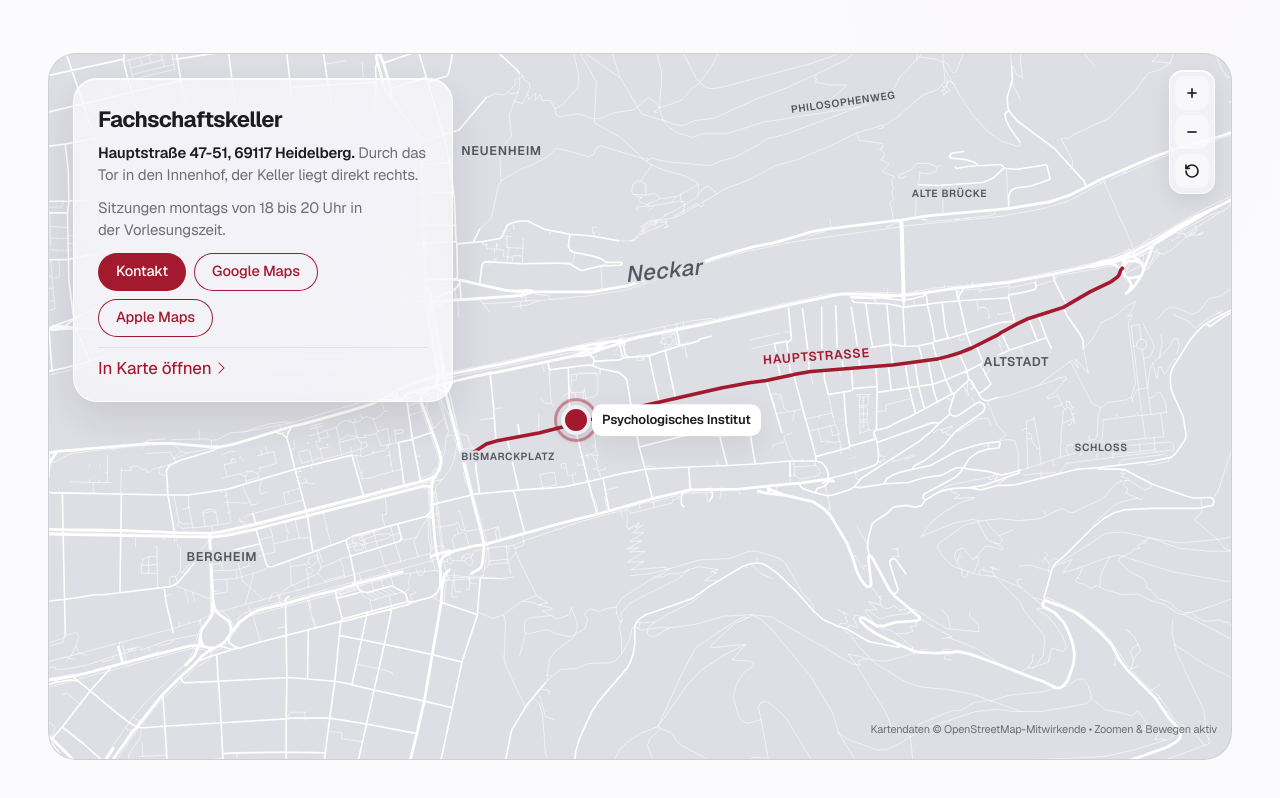
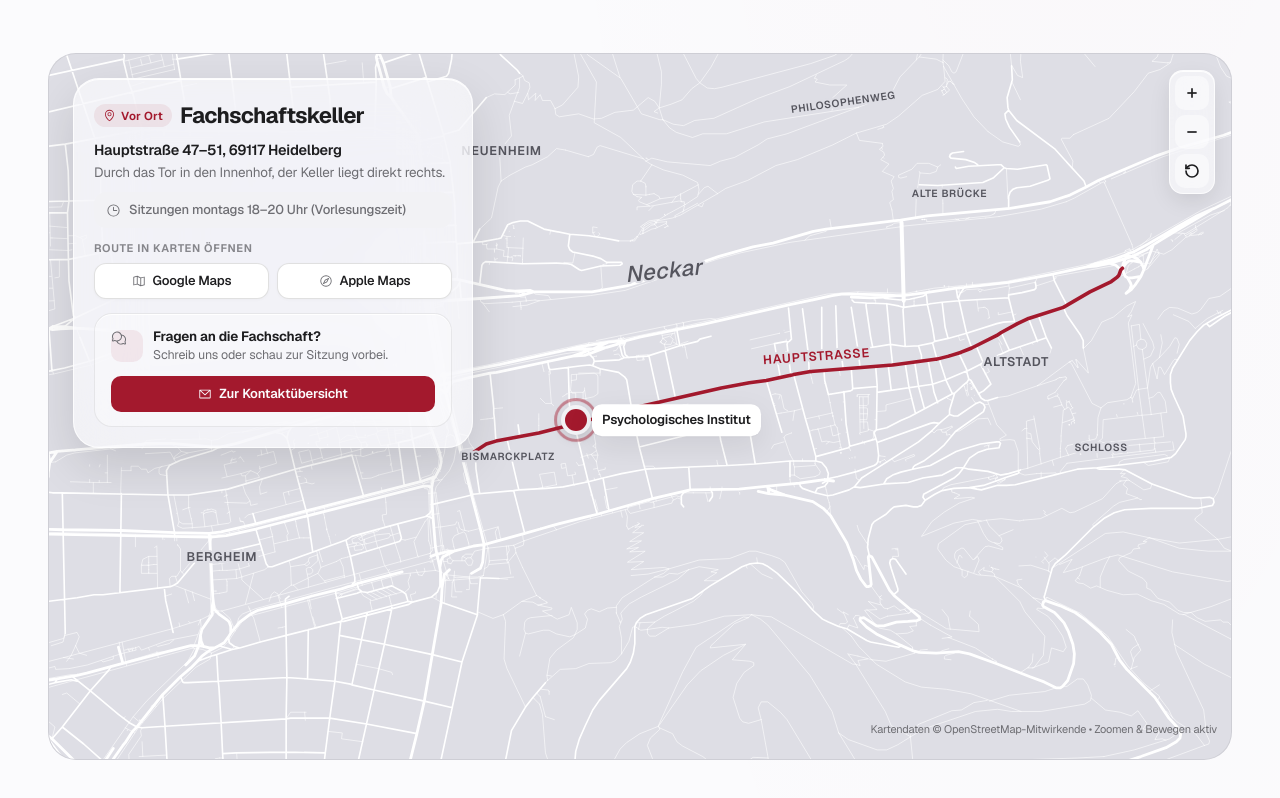
Before and after one commit to nurimodabber/fachschaft-psychologie-relaunch, a website built with Vite: page index.html in a window 1280 px wide. Shown: the part 5568-6366 px from the top of the page. Built offline with nearby package versions, Linux system fonts and the light colour scheme.

Commit message:
Redesign location card: eliminate duplicate map links and visually separate contact

```diff
--- a/css/style.css
+++ b/css/style.css
@@ -341,15 +341,40 @@ a.ext::after{content:"";display:inline-block;width:.62em;height:.62em;margin-lef
 @keyframes ping{0%{transform:scale(.6);opacity:.8}100%{transform:scale(2.6);opacity:0}}
 .pin-label{position:absolute;z-index:2;transform:translate(16px,-50%) scale(calc(1 / var(--map-scale, 1)));transform-origin:left center;background:var(--raise);color:var(--text);font-size:13px;font-weight:600;padding:6px 10px;border-radius:10px;box-shadow:var(--shadow);white-space:nowrap;transition:transform .12s ease-out}
 
-.mapcard{position:absolute;z-index:3;left:24px;top:24px;width:min(380px,calc(100% - 48px));background:var(--glass-card-bg);-webkit-backdrop-filter:blur(32px) saturate(210%);backdrop-filter:blur(32px) saturate(210%);border:1px solid var(--glass-card-border);border-radius:24px;padding:24px 24px 20px;box-shadow:0 16px 44px rgba(0,0,0,.1),inset 0 1px 0 var(--glass-highlight)}
-.mapcard h3{font-size:22px;font-weight:700;letter-spacing:-.03em;margin:0 0 6px}
-.mapcard p{margin:0 0 12px;font-size:15px;color:var(--text2);line-height:1.44}
-.mapcard p b{color:var(--text);font-weight:600}
-.mapcard .btns{display:flex;flex-wrap:wrap;align-items:center;gap:8px}
-.mapcard-sublinks{margin-top:10px;padding-top:8px;border-top:1px solid var(--hair2);display:flex;align-items:center;justify-content:space-between}
+.mapcard{position:absolute;z-index:3;left:24px;top:24px;width:min(400px,calc(100% - 48px));background:var(--glass-card-bg);-webkit-backdrop-filter:blur(32px) saturate(210%);backdrop-filter:blur(32px) saturate(210%);border:1px solid var(--glass-card-border);border-radius:26px;padding:20px;box-shadow:0 18px 48px rgba(0,0,0,.12),inset 0 1px 0 var(--glass-highlight);display:flex;flex-direction:column;gap:14px}
+.mapcard-spot{display:flex;align-items:center;gap:8px;margin-bottom:6px}
+.spot-pill{display:inline-flex;align-items:center;gap:5px;font-size:11.5px;font-weight:650;letter-spacing:.02em;padding:3px 9px;border-radius:999px;background:var(--accent-soft);color:var(--accent-text)}
+.spot-pill .i{width:13px;height:13px}
+.mapcard h3{font-size:22px;font-weight:700;letter-spacing:-.03em;margin:0;color:var(--text)}
+.mapcard-addr{margin:8px 0 0;font-size:14.5px;line-height:1.44;color:var(--text2)}
+.mapcard-addr b{color:var(--text);font-weight:600;display:block;margin-bottom:2px}
+.mapcard-addr span{display:block;font-size:13.5px}
+.mapcard-time{display:flex;align-items:center;gap:8px;margin-top:10px;padding:8px 12px;border-radius:12px;background:var(--bg2);font-size:13px;font-weight:500;color:var(--text2)}
+.mapcard-time .mt-icon{display:inline-flex;align-items:center;justify-content:center;color:var(--text2)}
+.mapcard-time .mt-icon .i{width:15px;height:15px}
+
+/* Route & Navigation (einheitlich, keine Doppelungen) */
+.mapcard-route-zone{margin-top:12px}
+.m-route-label{display:block;font-size:11px;font-weight:650;text-transform:uppercase;letter-spacing:.06em;color:var(--text3);margin-bottom:6px}
+.m-route-btns{display:grid;grid-template-columns:1fr 1fr;gap:8px}
+.btn-route{display:inline-flex;align-items:center;justify-content:center;gap:7px;height:36px;padding:0 12px;border-radius:12px;background:var(--raise);border:1px solid var(--hair);color:var(--text);font:550 13px var(--font);text-decoration:none;box-shadow:0 1px 3px rgba(0,0,0,.03);transition:all .18s var(--ease)}
+.btn-route:hover{background:var(--bg3);border-color:var(--text3);color:var(--text);transform:translateY(-1px);box-shadow:0 3px 8px rgba(0,0,0,.06);text-decoration:none}
+.btn-route .i{width:14px;height:14px;color:var(--text2);transition:color .18s}
+.btn-route:hover .i{color:var(--accent-text)}
+
+/* Visuell abgetrennter Kontaktbereich */
+.mapcard-contact-zone{background:var(--glass-surface);border:1px solid var(--hair2);border-radius:18px;padding:14px 16px;display:flex;flex-direction:column;gap:12px;box-shadow:inset 0 1px 0 var(--glass-highlight)}
+.mc-head{display:flex;align-items:flex-start;gap:10px}
+.mc-ico{width:32px;height:32px;border-radius:10px;background:var(--accent-soft);color:var(--accent-text);display:inline-flex;align-items:center;justify-content:center;flex-shrink:0;margin-top:1px}
+.mc-ico .i{width:16px;height:16px}
+.mc-head b{display:block;font-size:13.5px;font-weight:650;color:var(--text);line-height:1.25}
+.mc-head span{display:block;font-size:12.5px;color:var(--text2);margin-top:2px;line-height:1.35}
+.mc-btn{width:100%;justify-content:center;display:inline-flex;align-items:center;gap:7px;height:36px;font-size:13px;font-weight:600;border-radius:10px}
+.mc-btn .i{width:14px;height:14px}
+
 .mapcredit{position:absolute;right:14px;bottom:10px;z-index:2;font-size:11px;color:var(--text2)}
 .mapcredit a{color:inherit}
-@media (max-width:760px){.mapcard{position:relative;left:auto;top:auto;width:auto;margin:0;border-radius:0;background:var(--glass-card-bg);border:0;border-bottom:1px solid var(--glass-border);box-shadow:none;-webkit-backdrop-filter:blur(20px);backdrop-filter:blur(20px)}.pin-label{display:none}}
+@media (max-width:760px){.mapcard{position:relative;left:auto;top:auto;width:auto;margin:0;border-radius:0;background:var(--glass-card-bg);border:0;border-bottom:1px solid var(--glass-border);box-shadow:none;-webkit-backdrop-filter:blur(20px);backdrop-filter:blur(20px);padding:20px var(--gut)}.pin-label{display:none}}
 
 /* ---------- Hintergrund-Karten (Ambient Watermarks mit weißen Straßen) ---------- */
 .sec{position:relative}
--- a/js/app.js
+++ b/js/app.js
@@ -157,16 +157,33 @@ function home(){
     <button type="button" class="mctrl-btn" data-mzoom="reset" title="Zentrieren / Zurücksetzen" aria-label="Zentrieren"><svg viewBox="0 0 24 24" class="i" fill="none" stroke="currentColor" stroke-width="2.5" stroke-linecap="round"><path d="M3 12a9 9 0 1 0 9-9 9.75 9.75 0 0 0-6.74 2.74L3 8"/><path d="M3 3v5h5"/></svg></button>
    </div>
    <div class="mapcard">
-    <h3>Fachschaftskeller</h3>
-    <p><b>Hauptstraße 47-51, 69117 Heidelberg.</b> Durch das Tor in den Innenhof, der Keller liegt direkt rechts.</p>
-    <p>Sitzungen montags von 18 bis 20 Uhr in der Vorlesungszeit.</p>
-    <div class="btns">
-     <a class="btn btn-primary btn-small" href="#/fachschaft/kontakt">Kontakt</a>
-     <a class="btn btn-ghost btn-small noext" href="${GMAPS_LINK}" target="_blank" rel="noopener" title="In Google Maps öffnen">Google Maps</a>
-     <a class="btn btn-ghost btn-small noext" href="${APPLE_MAPS_LINK}" target="_blank" rel="noopener" title="In Apple Maps öffnen">Apple Maps</a>
+    <div class="mapcard-main">
+     <div class="mapcard-spot">
+      <span class="spot-pill">${ic('pin')}Vor Ort</span>
+      <h3>Fachschaftskeller</h3>
+     </div>
+     <p class="mapcard-addr"><b>Hauptstraße 47–51, 69117 Heidelberg</b><span>Durch das Tor in den Innenhof, der Keller liegt direkt rechts.</span></p>
+     <div class="mapcard-time">
+      <span class="mt-icon">${ic('clock')}</span>
+      <span>Sitzungen montags 18–20 Uhr (Vorlesungszeit)</span>
+     </div>
+     <div class="mapcard-route-zone">
+      <span class="m-route-label">Route in Karten öffnen</span>
+      <div class="m-route-btns">
+       <a class="btn-route noext" href="${GMAPS_LINK}" target="_blank" rel="noopener">${ic('map')}<span>Google Maps</span></a>
+       <a class="btn-route noext" href="${APPLE_MAPS_LINK}" target="_blank" rel="noopener">${ic('compass')}<span>Apple Maps</span></a>
+      </div>
+     </div>
     </div>
-    <div class="mapcard-sublinks">
-     <a class="tlink noext" href="${MAP_DEFAULT_LINK}" target="_blank" rel="noopener">In Karte öffnen${ic('chevr')}</a>
+    <div class="mapcard-contact-zone">
+     <div class="mc-head">
+      <span class="mc-ico">${ic('chat')}</span>
+      <div>
+       <b>Fragen an die Fachschaft?</b>
+       <span>Schreib uns oder schau zur Sitzung vorbei.</span>
+      </div>
+     </div>
+     <a class="btn btn-primary btn-small mc-btn" href="#/fachschaft/kontakt">${ic('mail')}Zur Kontaktübersicht</a>
     </div>
    </div>
    <p class="mapcredit">Kartendaten © <a class="noext" href="${OSM}">OpenStreetMap-Mitwirkende</a> • Zoomen & Bewegen aktiv</p>
```
